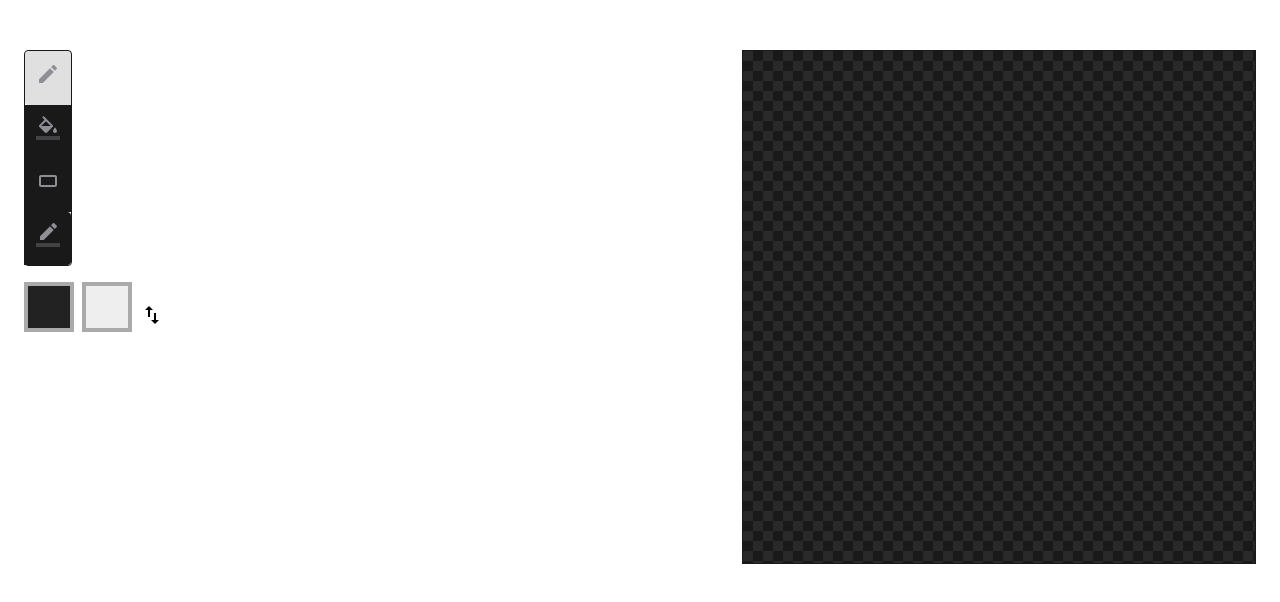
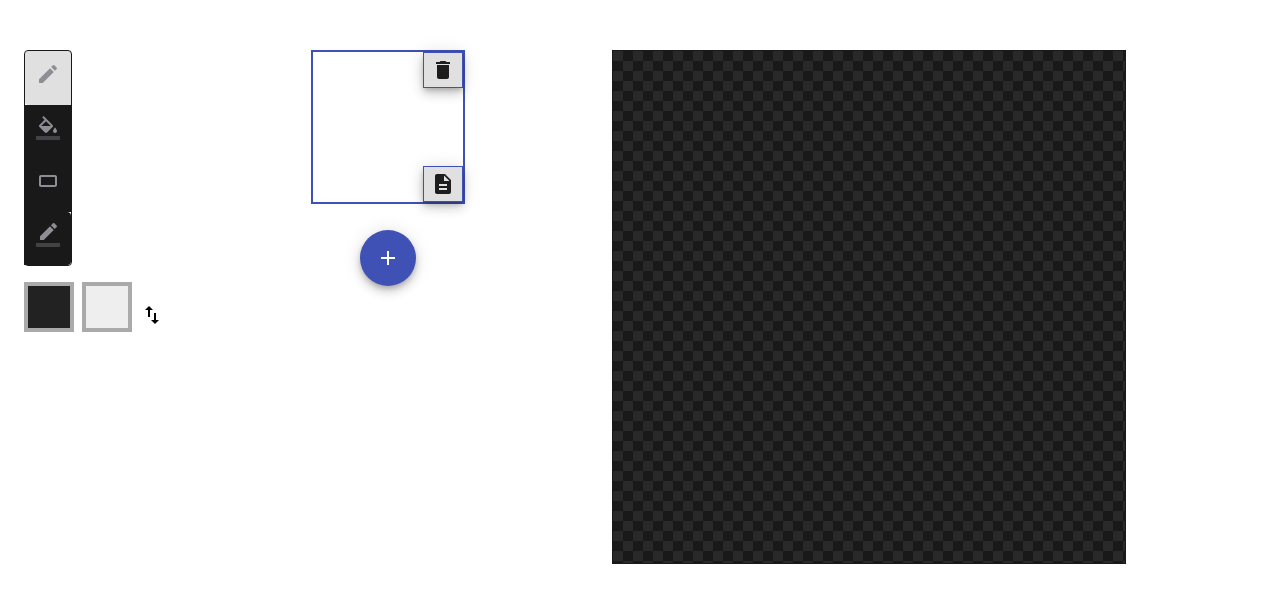
Before and after one commit to tanyashulha/examples, a React (Create React App) app in the folder simple-piskel-clone/: page / in a window 1280 px wide. Shown: the top 602 px of the page. Built offline with nearby package versions, Linux system fonts and the light colour scheme.

Commit message:
feat: add frames with adding, deleting and duplicating; add pen with one size, paint bucket, stroke and eraser

```diff
--- a/simple-piskel-clone/src/App.js
+++ b/simple-piskel-clone/src/App.js
@@ -4,6 +4,7 @@ import Container from '@material-ui/core/Container';
 import ToolSelectionGroup from './containers/ToolSelectionGroup/';
 import MainFrame from './containers/MainFrame/';
 import Pallete from './containers/Pallete';
+import Frames from './containers/Frames/';
 
 class App extends Component {
   render() {
@@ -14,7 +15,11 @@ class App extends Component {
           <ToolSelectionGroup />
           <Pallete />
         </Grid>
-          <MainFrame />
+        <Frames />
+        <MainFrame />
+        <Grid item>
+
+        </Grid>
         </Grid>
       </Container>
     );
--- /dev/null
+++ b/simple-piskel-clone/src/actions/frames.js
@@ -0,0 +1,29 @@
+import actionTypes from './types';
+
+export const addFrame = () => ({
+  type: actionTypes.ADD_FRAME,
+  frame: {
+    active: true,
+    image: ''
+  }
+});
+
+export const setActiveFrame = index => ({
+  type: actionTypes.SET_ACTIVE_FRAME,
+  index
+});
+
+export const cloneFrame = index => ({
+  type: actionTypes.CLONE_FRAME,
+  index
+});
+
+export const deleteFrame = index => ({
+  type: actionTypes.DELETE_FRAME,
+  index
+});
+
+export const saveFrame = canvas => ({
+  type: actionTypes.SAVE_FRAME,
+  image: canvas.toDataURL()
+});
--- a/simple-piskel-clone/src/components/Canvas/index.js
+++ b/simple-piskel-clone/src/components/Canvas/index.js
@@ -1,15 +1,16 @@
 import React from 'react';
 import { makeStyles } from '@material-ui/styles';
+import { CANVAS_SIZE, BACKGROUND } from '../../constants/canvas';
 
 const useStyles = makeStyles({
   canvas: {
     border: '1px solid #191919',
     backgroundColor: '#292929',
-    backgroundImage: 'linear-gradient(45deg, #191919 25%, transparent 25%, transparent 75%, #191919 75%, #191919),linear-gradient(45deg, #191919 25%, transparent 25%, transparent 75%, #191919 75%, #191919)',
+    backgroundImage: `${BACKGROUND}`,
     backgroundSize: '20px 20px',
     backgroundPosition: '0 0, 10px 10px',
-    width: 512,
-    height: 512
+    width: CANVAS_SIZE,
+    height: CANVAS_SIZE
   }
 });
 
--- /dev/null
+++ b/simple-piskel-clone/src/components/Frame/index.js
@@ -0,0 +1,68 @@
+import React from 'react';
+import { makeStyles } from '@material-ui/styles';
+import Fab from '@material-ui/core/Fab';
+import DeleteIcon from '@material-ui/icons/Delete';
+import Description from '@material-ui/icons/Description';
+import Tooltip from '@material-ui/core/Tooltip';
+import { BACKGROUND, FRAME_SIZE } from '../../constants/canvas';
+
+const useStyles = makeStyles({
+  frame: {
+    backgroundImage: props => props.image.length ? `url(${props.image}), url(${BACKGROUND})` : `url(${BACKGROUND})`,
+    backgroundSize: 'cover',
+    height: FRAME_SIZE,
+    width: FRAME_SIZE,
+    border: '2px solid gray',
+    borderColor: props => props.active ? '#3f51b5' : 'gray',
+    display: ' flex',
+    flexDirection: 'column',
+    justifyContent: 'space-between',
+    alignItems: 'flex-end',
+    marginBottom: 10
+  },
+  frameButton: {
+    border: '1px solid gray',
+    borderColor: props => props.active ? '#3f51b5' : 'gray',
+    borderRadius: 0,
+    width: 40,
+    height: 30
+  },
+  previewListWrapper: {
+    position: ' relative',
+    height: '100%',
+    overflow: 'hidden'
+  },
+  previewListScroller: {
+    overflowY: 'scroll',
+    overflowX: 'hidden',
+    height: '100%'
+  }
+});
+
+export default function Frame(props) {
+  const classes = useStyles(props);
+
+  return (
+    <div className={classes.frame} onClick={(e) => props.setActiveFrame(e, props.index)}>
+      {props.active}
+      <Tooltip title="Delete Frame" placement="right">
+      <Fab
+        aria-label="Delete"
+        className={classes.frameButton}
+        onClick={() => props.deleteFrame(props.index)}
+      >
+        <DeleteIcon />
+      </Fab>
+      </Tooltip>
+      <Tooltip title="Copy Frame" placement="right">
+      <Fab
+        aria-label="Description"
+        className={classes.frameButton}
+        onClick={() => props.cloneFrame(props.index)}
+      >
+        <Description />
+      </Fab>
+      </Tooltip>
+    </div>
+  );
+}
--- /dev/null
+++ b/simple-piskel-clone/src/components/Frames/index.js
@@ -0,0 +1,36 @@
+import React, { Component } from 'react';
+import Grid from '@material-ui/core/Grid';
+import Fab from '@material-ui/core/Fab';
+import AddIcon from '@material-ui/icons/Add';
+import Frame from '../Frame/';
+
+class Frames extends Component {
+  render() {
+    const frames = this.props.frames.map((frame, index) =>
+      <Frame
+        key={index}
+        index={index}
+        active={frame.active}
+        image={frame.image}
+        setActiveFrame={this.props.setActiveFrame}
+        deleteFrame={this.props.deleteFrame}
+        cloneFrame={this.props.cloneFrame}
+      />
+    );
+
+    return (
+    <Grid container direction="column" wrap="nowrap" spacing={2} alignItems="center" item xs={2} >
+      <Grid item>
+        {frames}
+      </Grid>
+      <Grid item>
+        <Fab color="primary" aria-label="Add" onClick={this.props.addFrame}>
+          <AddIcon />
+        </Fab>
+      </Grid>
+    </Grid>
+    );
+  }
+}
+
+export default Frames;
--- a/simple-piskel-clone/src/constants/canvas.js
+++ b/simple-piskel-clone/src/constants/canvas.js
@@ -1 +1,3 @@
 export const CANVAS_SIZE = 512;
+export const FRAME_SIZE = 150;
+export const BACKGROUND = 'linear-gradient(45deg, #191919 25%, transparent 25%, transparent 75%, #191919 75%, #191919),linear-gradient(45deg, #191919 25%, transparent 25%, transparent 75%, #191919 75%, #191919)';
--- /dev/null
+++ b/simple-piskel-clone/src/containers/Frames/index.js
@@ -0,0 +1,26 @@
+import { connect } from "react-redux";
+import Frames from '../../components/Frames/';
+import { addFrame, setActiveFrame, cloneFrame, deleteFrame } from '../../actions/frames';
+
+const mapStateToProps = state => ({
+  frames: state.frames
+});
+
+const mapDispatchToProps = dispatch => ({
+  addFrame: () => {
+    dispatch(addFrame())
+  },
+  setActiveFrame: (e, index) => {
+    if (e.target.tagName === 'DIV') {
+      dispatch(setActiveFrame(index))
+    }
+  },
+  cloneFrame: index => {
+    dispatch(cloneFrame(index));
+  },
+  deleteFrame: index => {
+    dispatch(deleteFrame(index));
+  }
+});
+
+export default connect(mapStateToProps, mapDispatchToProps)(Frames);
--- a/simple-piskel-clone/src/containers/MainFrame/index.js
+++ b/simple-piskel-clone/src/containers/MainFrame/index.js
@@ -1,11 +1,162 @@
-
 import React, { Component } from 'react';
 import { connect } from "react-redux";
 import Canvas from '../../components/Canvas/';
 import { CANVAS_SIZE } from '../../constants/canvas';
+import { saveFrame } from '../../actions/frames';
 
 class MainFrame extends Component {
+  constructor(props) {
+    super(props);
+    this.ref = React.createRef();
+    this.state = {
+      isDown: false
+    };
+    this._multiplier = CANVAS_SIZE / this.props.size;
+    this._brushSize = this._multiplier * 1;
+    this.handleMouseDown = this.handleMouseDown.bind(this);
+    this.handleMouseMove = this.handleMouseMove.bind(this);
+    this.handleMouseUp = this.handleMouseUp.bind(this);
+    this.drawPixel = this.drawPixel.bind(this);
+    this.erasePixel = this.erasePixel.bind(this);
+  }
 
+  componentDidUpdate(prevProps) {
+    if (!prevProps.frame.active) {
+      this.ctx.clearRect(0, 0, this.props.size, this.props.size);
+      this.setImage();
+    }
+
+    this.ctx.fillStyle = this.props.color.hex;
+    this.ctx.strokeStyle = this.props.color.hex;
+    this.ctx.lineWidth = CANVAS_SIZE / this.props.size;
+  }
+
+  componentDidMount() {
+    this.ctx = this.ref.current.getContext('2d');
+    this.ctx.fillStyle = this.props.color.hex;
+    this.ctx.strokeStyle = this.props.color.hex;
+    this.ctx.lineWidth = CANVAS_SIZE / this.props.size;
+    this.setImage();
+  }
+
+  setImage() {
+    const img = new Image();
+    img.src = this.props.frame.image;
+    this.ctx.drawImage(img, 0, 0, this.props.size, this.props.size);
+  }
+
+	drawPixel({offsetX, offsetY}) {
+		this.ctx.fillRect(offsetX / this._multiplier, offsetY / this._multiplier, this._brushSize, this._brushSize);
+  }
+
+  startStroke({offsetX, offsetY}) {
+    this.ctx.beginPath();
+    this.ctx.moveTo(offsetX / this._multiplier, offsetY / this._multiplier);
+  }
+
+  endStroke({offsetX, offsetY}) {
+    this.ctx.lineTo(offsetX / this._multiplier, offsetY / this._multiplier);
+    this.ctx.stroke();
+  }
+
+  startCircle({offsetX, offsetY}) {
+    this.ctx.beginPath();
+    this._startX = offsetX / this._multiplier;
+    this._startY = offsetY / this._multiplier
+    this.ctx.moveTo(this._startX, this._startY);
+  }
+
+  endCircle({offsetX, offsetY}) {
+    const x = offsetX / this._multiplier - this._startX;
+    const y = offsetY / this._multiplier - this._startY;
+    this.ctx.arc(x, y, x / 2, 0, 2 * Math.PI);
+    this.ctx.stroke();
+  }
+
+  startRect({offsetX, offsetY}) {
+    this._startX = offsetX / this._multiplier;
+    this._startY = offsetY / this._multiplier;
+  }
+
+  endRect({offsetX, offsetY}) {
+    const width = offsetX / this._multiplier - this._startX;
+    const height = offsetY / this._multiplier - this._startY;
+    this.ctx.fillRect(this._startX, this._startY, width, height);
+  }
+
+  erasePixel({offsetX, offsetY}) {
+		this.ctx.clearRect(offsetX / this._multiplier, offsetY / this._multiplier, this._brushSize, this._brushSize);
+  }
+
+  fillCanvas() {
+    this.ctx.fillRect(0, 0, this.props.size, this.props.size);
+  }
+
+  handleMouseDown(e) {
+    switch (this.props.activeTool) {
+      case 'pencil':
+        this.drawPixel(e);
+        break;
+      case 'rubber':
+        this.erasePixel(e);
+        break;
+      case 'fill':
+        this.fillCanvas();
+        break;
+      case 'stroke':
+        this.startStroke(e);
+        break;
+      case 'rectangle':
+        this.startRect(e);
+        break;
+      case 'circle':
+        this.startCircle(e);
+        break;
+      default:
+        break;
+    }
+
+    this.setState({
+			isDown: true
+    });
+	}
+
+  handleMouseMove(e) {
+    if (this.state.isDown) {
+      switch (this.props.activeTool) {
+        case 'pencil':
+          this.drawPixel(e);
+          break;
+        case 'rubber':
+          this.erasePixel(e);
+          break;
+        default:
+          break;
+      }
+    }
+	}
+
+  handleMouseUp(e) {
+    this.setState({
+      isDown: false
+    });
+
+    switch (this.props.activeTool) {
+      case 'stroke':
+        this.endStroke(e);
+        break;
+      case 'rectangle':
+        this.endRect(e);
+        break;
+      case 'circle':
+        this.endCircle(e);
+        break;
+      default:
+        break;
+    }
+
+	  this.props.saveFrame(this.ref.current);
+  }
 
   render() {
     return (
@@ -30,7 +181,16 @@ class MainFrame extends Component {
 }
 
 const mapStateToProps = state => ({
-  activeTool: state.activeTool
+  size: state.canvas.size,
+  frame: state.frames.find(frame => frame.active),
+  activeTool: state.activeTool,
+  color: state.colors.primary
 });
 
-export default connect(mapStateToProps)(MainFrame);
+const mapDispatchToProps = dispatch => ({
+  saveFrame: canvas => {
+    dispatch(saveFrame(canvas));
+  }
+});
+
+export default connect(mapStateToProps, mapDispatchToProps)(MainFrame);
--- /dev/null
+++ b/simple-piskel-clone/src/reducers/frames.js
@@ -0,0 +1,60 @@
+import actionTypes from '../actions/types';
+
+const defaultState = [{
+  active: true,
+  image: ''
+}];
+
+const getActiveFrame = frames => {
+  return frames.find(frame => frame.active);
+};
+
+const frames = (state = defaultState, action) => {
+  switch (action.type) {
+    case actionTypes.ADD_FRAME:
+      getActiveFrame(state).active = false;
+      return [
+        ...state,
+        action.frame
+      ];
+
+    case actionTypes.SET_ACTIVE_FRAME:
+      getActiveFrame(state).active = false;
+      state[action.index].active = true;
+      return [...state];
+
+    case actionTypes.CLONE_FRAME:
+      getActiveFrame(state).active = false;
+      const frame = {
+        ...state.find((frame, index) => index === action.index),
+        active: true
+      }
+      return [
+        ...state,
+        frame
+      ];
+
+    case actionTypes.DELETE_FRAME:
+      if (state.length > 1) {
+        if (state[action.index].active) {
+          if (!action.index) {
+            state[1].active = true;
+          } else {
+            state[0].active = true;
+          }
+        }
+
+        return [...state.filter((frame, index) => index !== action.index)]
+      }
+      return state;
+
+    case actionTypes.SAVE_FRAME:
+      getActiveFrame(state).image = action.image;
+      return [...state];
+
+    default:
+      return state;
+  }
+}
+
+export default frames;
--- a/simple-piskel-clone/src/reducers/index.js
+++ b/simple-piskel-clone/src/reducers/index.js
@@ -2,11 +2,13 @@ import { combineReducers } from 'redux';
 import activeTool from './tools';
 import canvas from './canvas';
 import colors from './colors';
+import frames from './frames';
 
 const appReducer = combineReducers({
   activeTool,
   canvas,
-  colors
+  colors,
+  frames
 })
 
 export default appReducer;
```
Also changed, not shown: simple-piskel-clone/src/containers/ToolSelectionGroup/index.js (+10 -10 lines).
